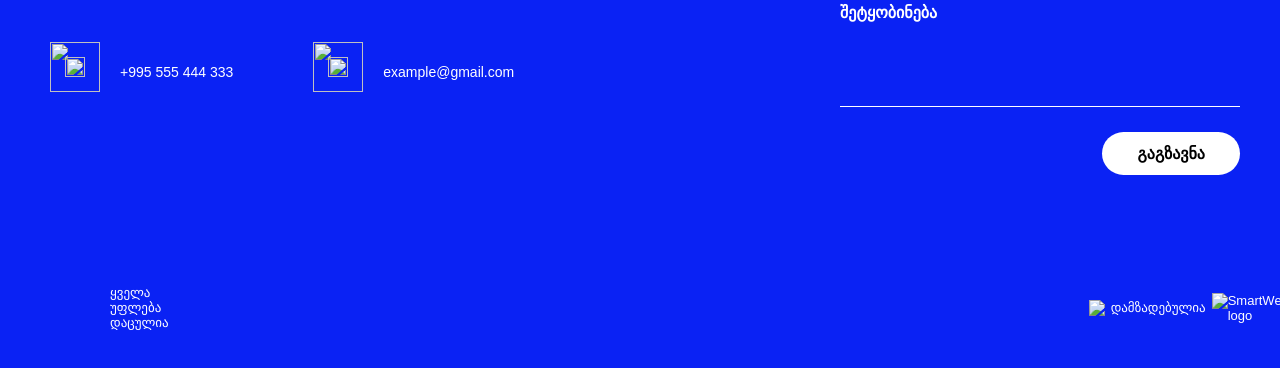
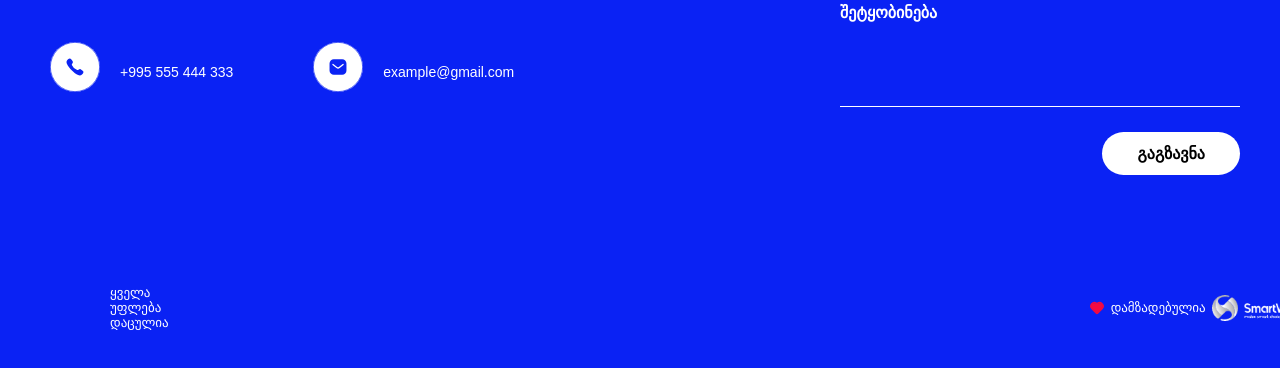
Before and after one commit to mariamokitashvili/lesson11, a plain HTML site: page index.html in a window 1280 px wide. Shown: the part 2357-2725 px from the top of the page. Drawn offline with Linux system fonts and the light colour scheme.

Commit message:
Update index.html

```diff
--- a/index.html
+++ b/index.html
@@ -100,20 +100,17 @@
             <div class="contact-item">
               <a href="tel:+995 555 444 333" class="icon-container">
                 <img
-                  src="src/images/footer/circle1.svg "
+                  src="src/img/footer/circle1.svg "
                   class="background-icon"
                 />
-                <img src="src/images/footer/phone.svg" class="front-icon" />
+                <img src="src/img/footer/phone.svg" class="front-icon" />
               </a>
               <p class="contact-text">+995 555 444 333</p>
             </div>
             <div class="contact-item">
               <a href="mailto:example@gmail.com" class="icon-container">
-                <img
-                  src="src/images/footer/circle2.svg"
-                  class="background-icon"
-                />
-                <img src="src/images/footer/mail.svg" class="front-icon" />
+                <img src="src/img/footer/circle2.svg" class="background-icon" />
+                <img src="src/img/footer/mail.svg" class="front-icon" />
               </a>
               <p class="contact-text">example@gmail.com</p>
             </div>
@@ -137,13 +134,9 @@
       <div class="footer-bottom">
         <p>ყველა უფლება დაცულია</p>
         <div class="made-by">
-          <img src="src/images/footer/heart.svg" alt="heart" />
+          <img src="src/img/footer/heart.svg" alt="heart" />
           <span>დამზადებულია</span>
-          <img
-            src="src/images/footer/logo.png"
-            alt="SmartWeb logo"
-            class="logo"
-          />
+          <img src="src/img/footer/logo.png" alt="SmartWeb logo" class="logo" />
         </div>
       </div>
     </footer>
```
